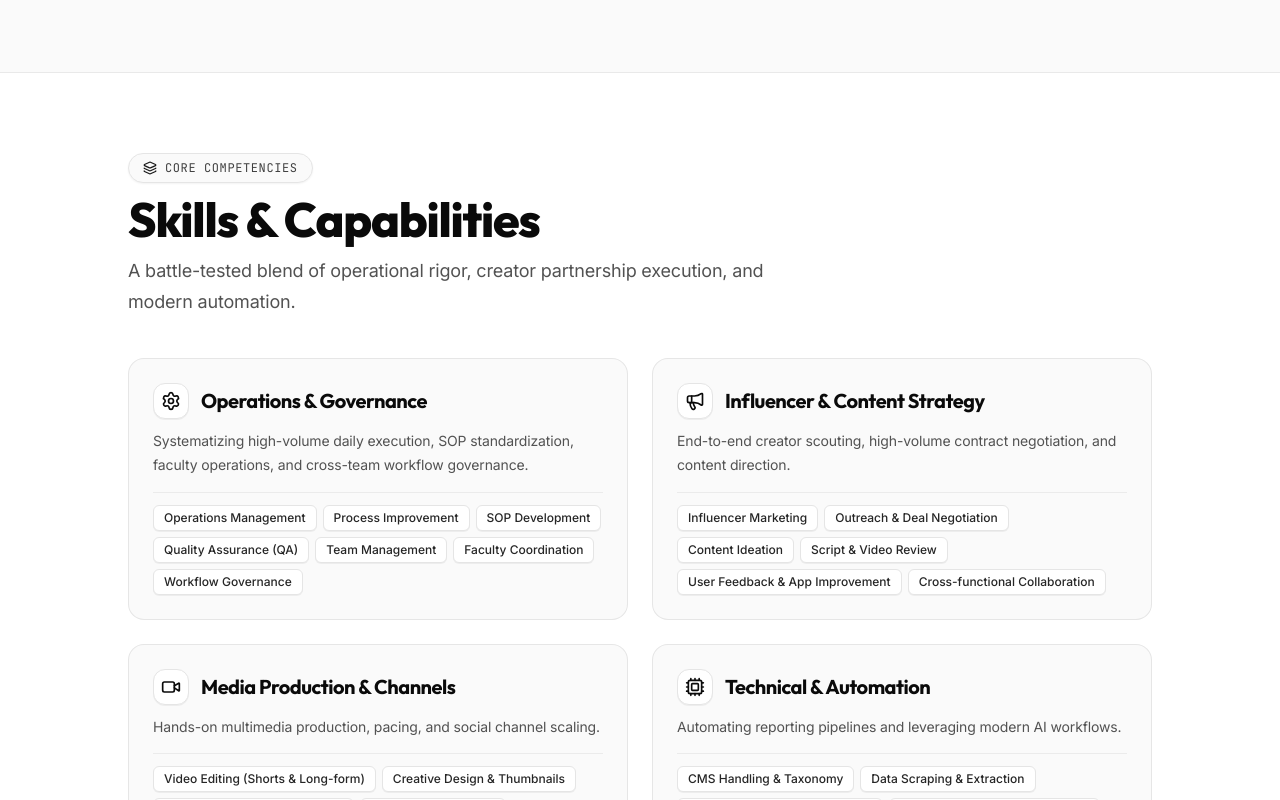
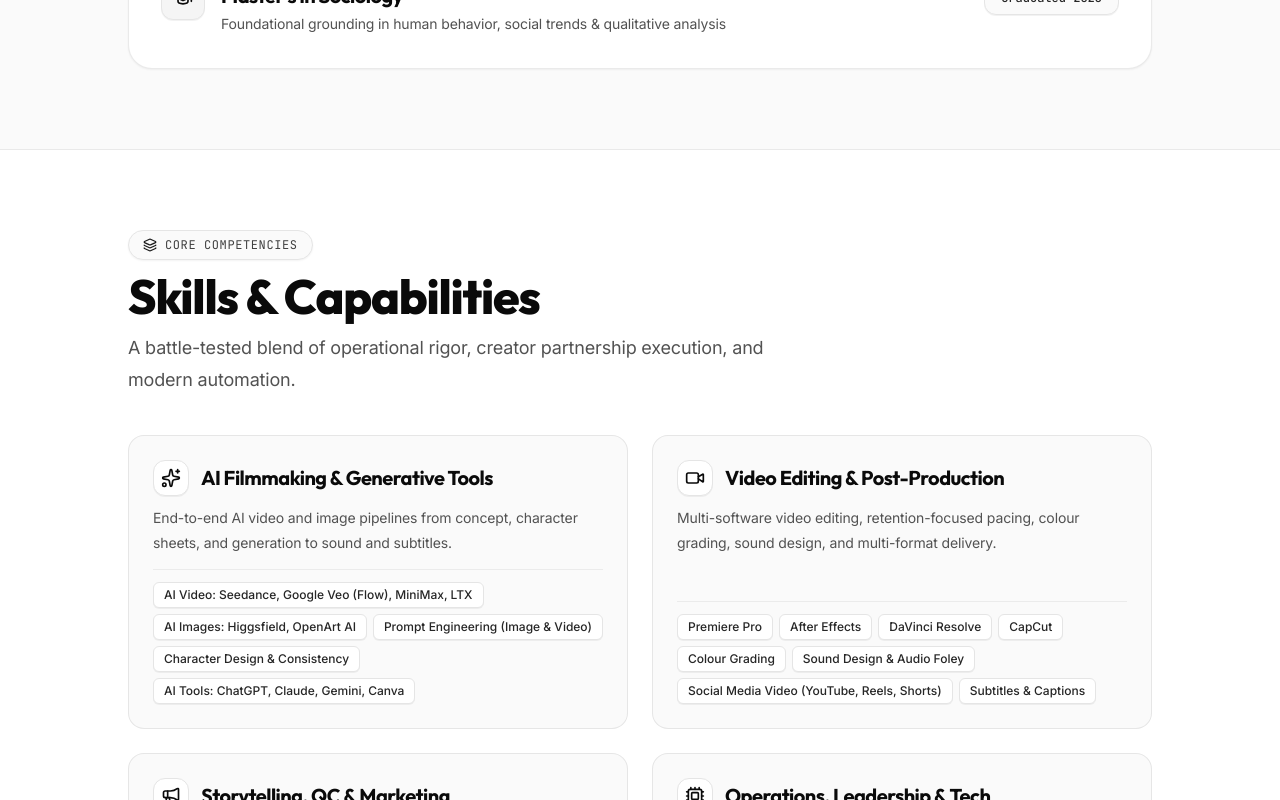
Before and after one commit to Anujyadav7/my_portfolio, a Next.js app: page / in a window 1280 px wide. Shown: the part 4186-4986 px from the top of the page. Built offline with nearby package versions, Linux system fonts and the light colour scheme.

Commit message:
feat: update skills to match latest resume and scale YouTube metric to 260K

```diff
--- a/app/components/Experience.tsx
+++ b/app/components/Experience.tsx
@@ -61,7 +61,7 @@ export default function Experience() {
                 <div className="flex flex-wrap items-center gap-2 text-xs font-mono text-neutral-600 shrink-0">
                   <span className="inline-flex items-center gap-1.5 bg-neutral-50 px-2.5 py-1 rounded-md border border-neutral-200">
                     <Calendar className="w-3.5 h-3.5 text-neutral-500" />
-                    Apr 2025 - Present
+                    May 2025 - Present
                   </span>
                   <span className="inline-flex items-center gap-1.5 bg-neutral-50 px-2.5 py-1 rounded-md border border-neutral-200">
                     <MapPin className="w-3.5 h-3.5 text-neutral-500" />
@@ -235,14 +235,14 @@ export default function Experience() {
                     Previous Position
                   </span>
                   <h3 className="font-heading text-xl sm:text-2xl font-extrabold text-neutral-950">
-                    Freelance & Social Media Manager <span className="font-semibold text-neutral-600">— Independent Practice</span>
+                    Freelance Video Editor & AI Content Creator <span className="font-semibold text-neutral-600">— Independent Practice</span>
                   </h3>
                 </div>
 
                 <div className="flex flex-wrap items-center gap-2 text-xs font-mono text-neutral-600 shrink-0">
                   <span className="inline-flex items-center gap-1.5 bg-neutral-50 px-2.5 py-1 rounded-md border border-neutral-200">
                     <Calendar className="w-3.5 h-3.5 text-neutral-500" />
-                    Apr 2021 - 2025
+                    Apr 2021 - Present
                   </span>
                   <span className="inline-flex items-center gap-1.5 bg-neutral-50 px-2.5 py-1 rounded-md border border-neutral-200">
                     <MapPin className="w-3.5 h-3.5 text-neutral-500" />
@@ -284,7 +284,7 @@ export default function Experience() {
                   <ul className="space-y-2.5 text-neutral-600 text-xs sm:text-sm leading-relaxed mb-6">
                     <li className="flex items-start gap-2.5">
                       <span className="w-1.5 h-1.5 rounded-full bg-neutral-400 mt-1.5 shrink-0" />
-                      <span>Edit high-retention short and long-form videos for multiple clients</span>
+                      <span>Edit short-form and long-form videos in Premiere Pro, After Effects, DaVinci Resolve and CapCut, from rough cut to colour, sound, subtitles and final export</span>
                     </li>
                     <li className="flex items-start gap-2.5">
                       <span className="w-1.5 h-1.5 rounded-full bg-neutral-400 mt-1.5 shrink-0" />
--- a/app/components/Projects.tsx
+++ b/app/components/Projects.tsx
@@ -31,9 +31,9 @@ const projects = [
   {
     title: "Personal YouTube Channel",
     category: "Independent Production & Channel Growth",
-    description: "Built and actively manage a dedicated YouTube channel from zero to 260 subscribers. Independently execute the full production lifecycle: content ideation, scripting, high-retention video editing, thumbnail design, and channel analytics optimization.",
+    description: "Built and actively manage a dedicated YouTube channel from zero to 260K subscribers. Independently execute the full production lifecycle: content ideation, scripting, high-retention video editing, thumbnail design, and channel analytics optimization.",
     metrics: [
-      { label: "Audience Growth", value: "0 to 260" },
+      { label: "Audience Growth", value: "0 to 260K" },
       { label: "Solo Execution", value: "100%" },
       { label: "Production", value: "End-to-End" }
     ],
--- a/app/components/Skills.tsx
+++ b/app/components/Skills.tsx
@@ -1,60 +1,63 @@
 "use client";
 
 import { motion } from "framer-motion";
-import { Settings, Megaphone, Video, Cpu, Layers } from "lucide-react";
+import { Sparkles, Video, Megaphone, Cpu, Layers } from "lucide-react";
 
 const skillCategories = [
   {
-    title: "Operations & Governance",
-    icon: <Settings className="w-5 h-5 text-neutral-950" />,
-    description: "Systematizing high-volume daily execution, SOP standardization, faculty operations, and cross-team workflow governance.",
+    title: "AI Filmmaking & Generative Tools",
+    icon: <Sparkles className="w-5 h-5 text-neutral-950" />,
+    description: "End-to-end AI video and image pipelines from concept, character sheets, and generation to sound and subtitles.",
     skills: [
-      "Operations Management",
-      "Process Improvement",
-      "SOP Development",
-      "Quality Assurance (QA)",
-      "Team Management",
-      "Faculty Coordination",
-      "Workflow Governance"
+      "AI Video: Seedance, Google Veo (Flow), MiniMax, LTX",
+      "AI Images: Higgsfield, OpenArt AI",
+      "Prompt Engineering (Image & Video)",
+      "Character Design & Consistency",
+      "AI Tools: ChatGPT, Claude, Gemini, Canva"
     ]
   },
   {
-    title: "Influencer & Content Strategy",
-    icon: <Megaphone className="w-5 h-5 text-neutral-950" />,
-    description: "End-to-end creator scouting, high-volume contract negotiation, and content direction.",
+    title: "Video Editing & Post-Production",
+    icon: <Video className="w-5 h-5 text-neutral-950" />,
+    description: "Multi-software video editing, retention-focused pacing, colour grading, sound design, and multi-format delivery.",
     skills: [
-      "Influencer Marketing",
-      "Outreach & Deal Negotiation",
-      "Content Ideation",
-      "Script & Video Review",
-      "User Feedback & App Improvement",
-      "Cross-functional Collaboration"
+      "Premiere Pro",
+      "After Effects",
+      "DaVinci Resolve",
+      "CapCut",
+      "Colour Grading",
+      "Sound Design & Audio Foley",
+      "Social Media Video (YouTube, Reels, Shorts)",
+      "Subtitles & Captions"
     ]
   },
   {
-    title: "Media Production & Channels",
-    icon: <Video className="w-5 h-5 text-neutral-950" />,
-    description: "Hands-on multimedia production, pacing, and social channel scaling.",
+    title: "Storytelling, QC & Marketing",
+    icon: <Megaphone className="w-5 h-5 text-neutral-950" />,
+    description: "Narrative architecture, shot planning, editorial quality control, influencer partnerships, and audience growth.",
     skills: [
-      "Video Editing (Shorts & Long-form)",
-      "Creative Design & Thumbnails",
-      "YouTube Channel Management",
-      "Instagram Operations",
-      "Publishing Schedules & Retention",
-      "Community Moderation"
+      "Storytelling & Narrative Pacing",
+      "Scriptwriting & Shot Lists",
+      "Content Ideation",
+      "Script and Video QC",
+      "Digital Marketing",
+      "Influencer Campaigns",
+      "Deal Outreach & Negotiation",
+      "Creative Design & Thumbnails"
     ]
   },
   {
-    title: "Technical & Automation",
+    title: "Operations, Leadership & Tech",
     icon: <Cpu className="w-5 h-5 text-neutral-950" />,
-    description: "Automating reporting pipelines and leveraging modern AI workflows.",
+    description: "Standardizing team execution with SOPs, automated reporting pipelines, CMS governance, and web code.",
     skills: [
-      "CMS Handling & Taxonomy",
-      "Data Scraping & Extraction",
-      "Google Sheets (Advanced Data)",
-      "Google Apps Script (Automation)",
-      "AI Tools (ChatGPT, Gemini, Claude)",
-      "Workflow Streamlining"
+      "Project Management",
+      "SOPs & Team Leadership",
+      "Quality Assurance (QA)",
+      "Process Improvement",
+      "CMS Taxonomy & Handling",
+      "Google Sheets & Apps Script",
+      "HTML, CSS, JavaScript"
     ]
   }
 ];
```
